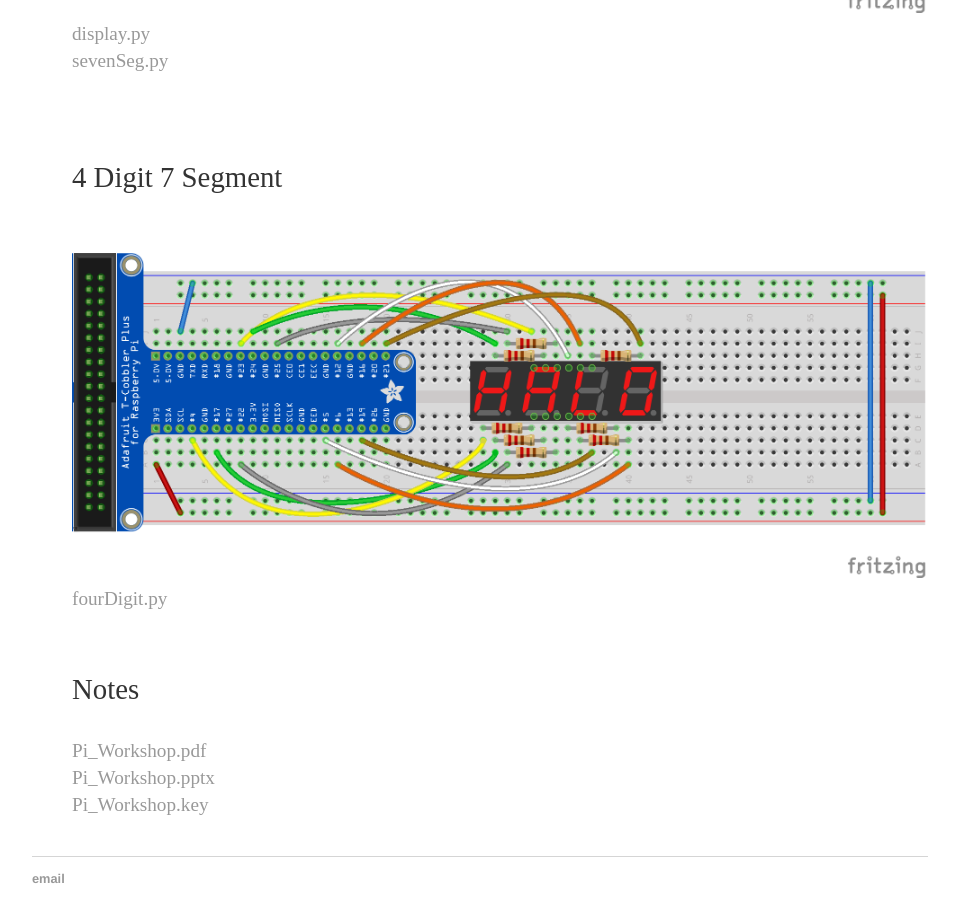
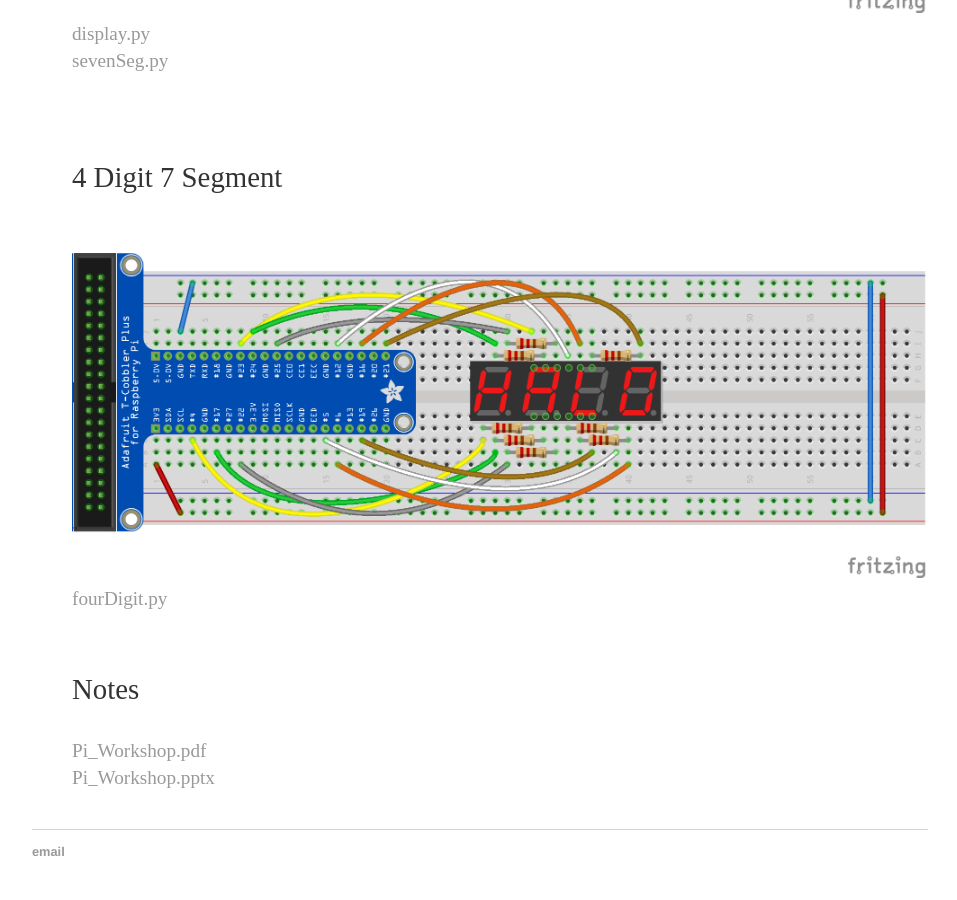
Before and after one commit to lets-code-p/lets-code-p.github.io, a Jekyll site: the page built from teaching/index.html, in a window 1280 px wide and 900 px high, scrolled down 3473 px. Shown: the whole window, without its empty margins (160-1117 px from the left). Built offline with Jekyll 4.4.1, drawn with Linux system fonts in a browser that asks for light colours; after the commit the page ends 4346 px from its top, so only the background shows below that.

Commit message:
notes html rm keynote

```diff
--- a/teaching/index.html
+++ b/teaching/index.html
@@ -43,6 +43,5 @@ title: Pi Workshop - teaching material
         <li><p>Notes</p></li>
         <li><a href="./Notes/Pi_Workshop.pdf">Pi_Workshop.pdf</a></li>
         <li><a href="./Notes/Pi_Workshop.pptx">Pi_Workshop.pptx</a></li>
-        <li><a href="./Notes/Pi_Workshop.key">Pi_Workshop.key</a></li>
     </ul>
 </div>
```
